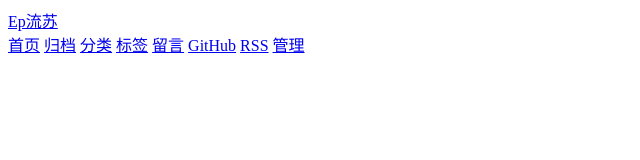
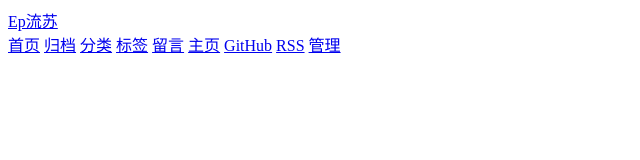
Before and after one commit to zsy0216/cnblogs-document-theme, a plain HTML site: page snippets/head-nav-v6.html in a window 1280 px wide. Shown: the whole page, without its empty margins (0-640 px from the left). Drawn offline with Linux system fonts and the light colour scheme.

Commit message:
v6.13: 导航增加'主页'标签（指向home.cnblogs.com/u/zhangshuaiyin）

```diff
--- a/snippets/head-nav-v6.html
+++ b/snippets/head-nav-v6.html
@@ -29,6 +29,7 @@
       <a href="https://www.cnblogs.com/zhangshuaiyin/categories">分类</a>
       <a href="https://www.cnblogs.com/zhangshuaiyin/tag">标签</a>
       <a href="https://msg.cnblogs.com/send/Ep%E6%B5%81%E8%8B%8F">留言</a>
+      <a href="https://home.cnblogs.com/u/zhangshuaiyin">主页</a>
       <a href="https://github.com/zsy0216" target="_blank" rel="noopener">GitHub</a>
       <a href="https://www.cnblogs.com/zhangshuaiyin/rss" target="_blank" rel="noopener">RSS</a>
       <a href="https://i.cnblogs.com/settings/" target="_blank" rel="noopener">管理</a>
```
Also changed, not shown: 1 other file.
